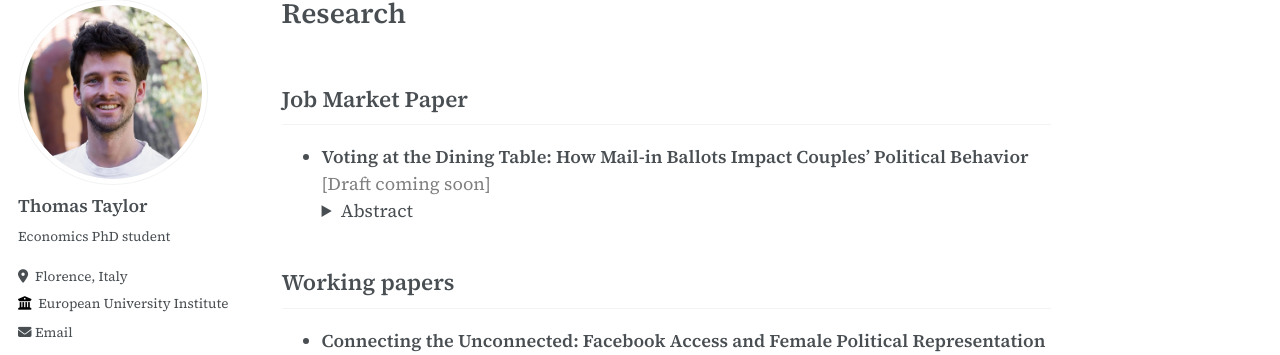
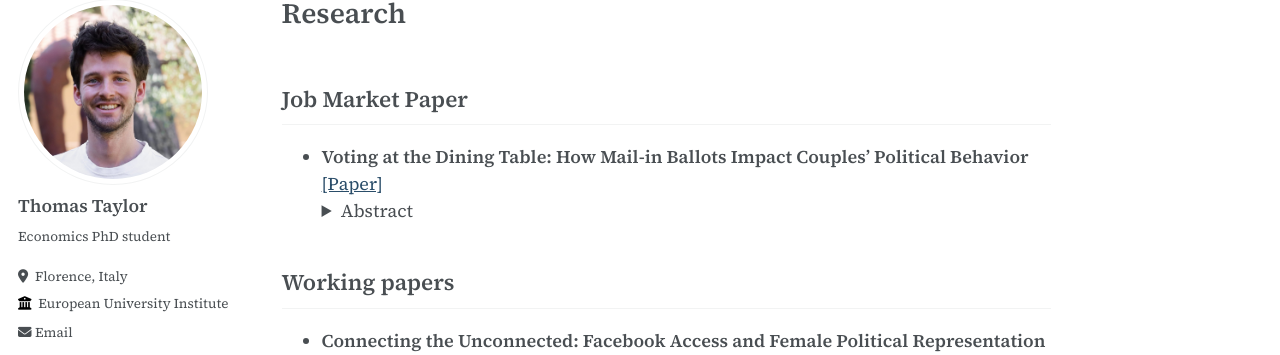
Before and after one commit to thomastaylor-econ/thomastaylor-econ.github.io, a Jekyll site: the page built from _pages/research.md, in a window 1280 px wide and 1198 px high. Shown: the part 119-474 px from the top of the window. Built offline with Jekyll 4.4.1, drawn with Linux system fonts in a browser that asks for light colours.

Commit message:
Update research.md

```diff
--- a/_pages/research.md
+++ b/_pages/research.md
@@ -7,7 +7,7 @@ author_profile: true
 ## Job Market Paper
 
 - **Voting at the Dining Table: How Mail-in Ballots Impact Couples' Political Behavior** <br/>
-  <span style="color:gray"> [Draft coming soon] </span> <br/>
+  [\[Paper\]][JMP_git]{:target="_blank" rel="noopener"} <br/>
   <details>
   <summary>Abstract </summary>
   <div style="text-align: justify">
```
Also changed, not shown: other parts of _pages/research.md (+2 -0 lines).
